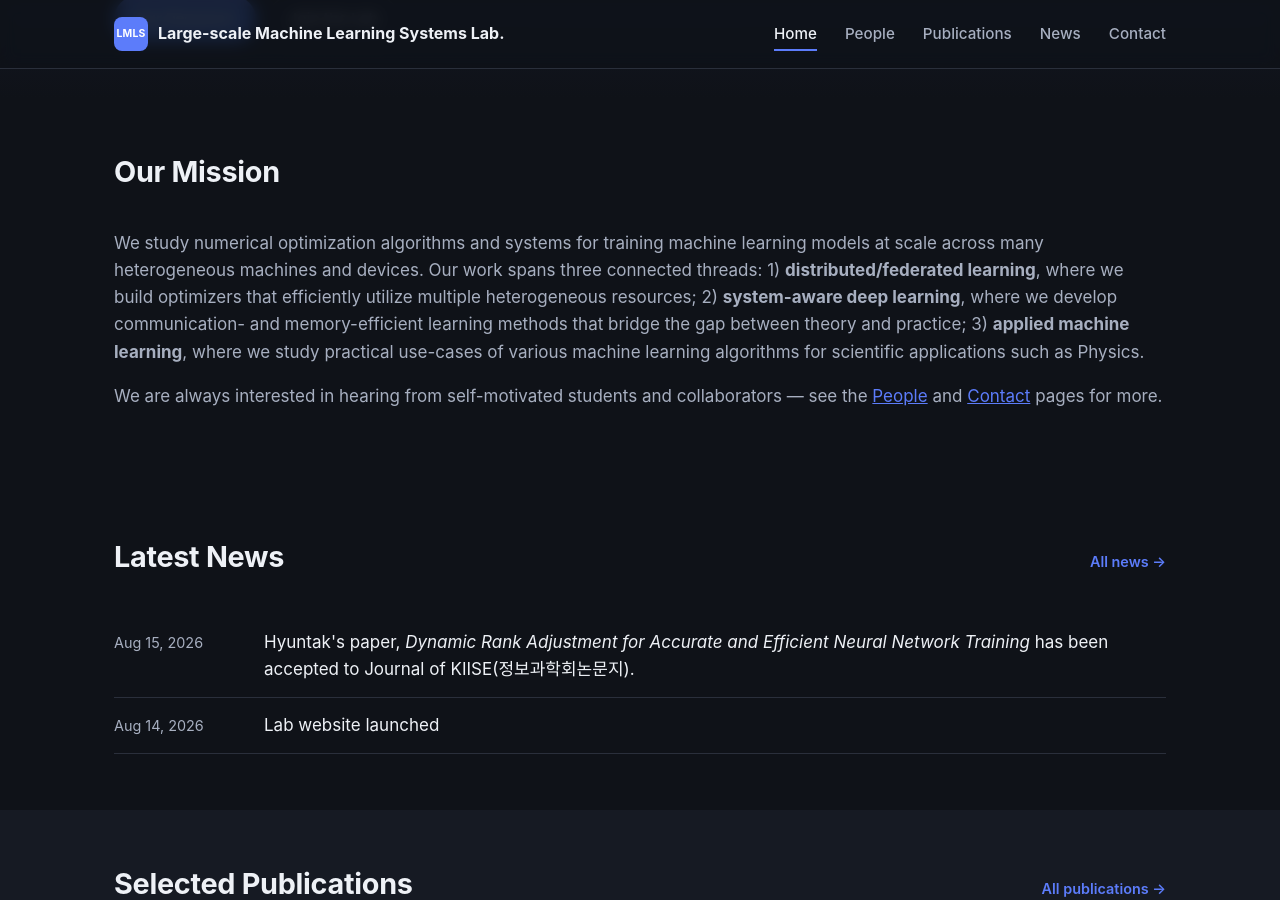
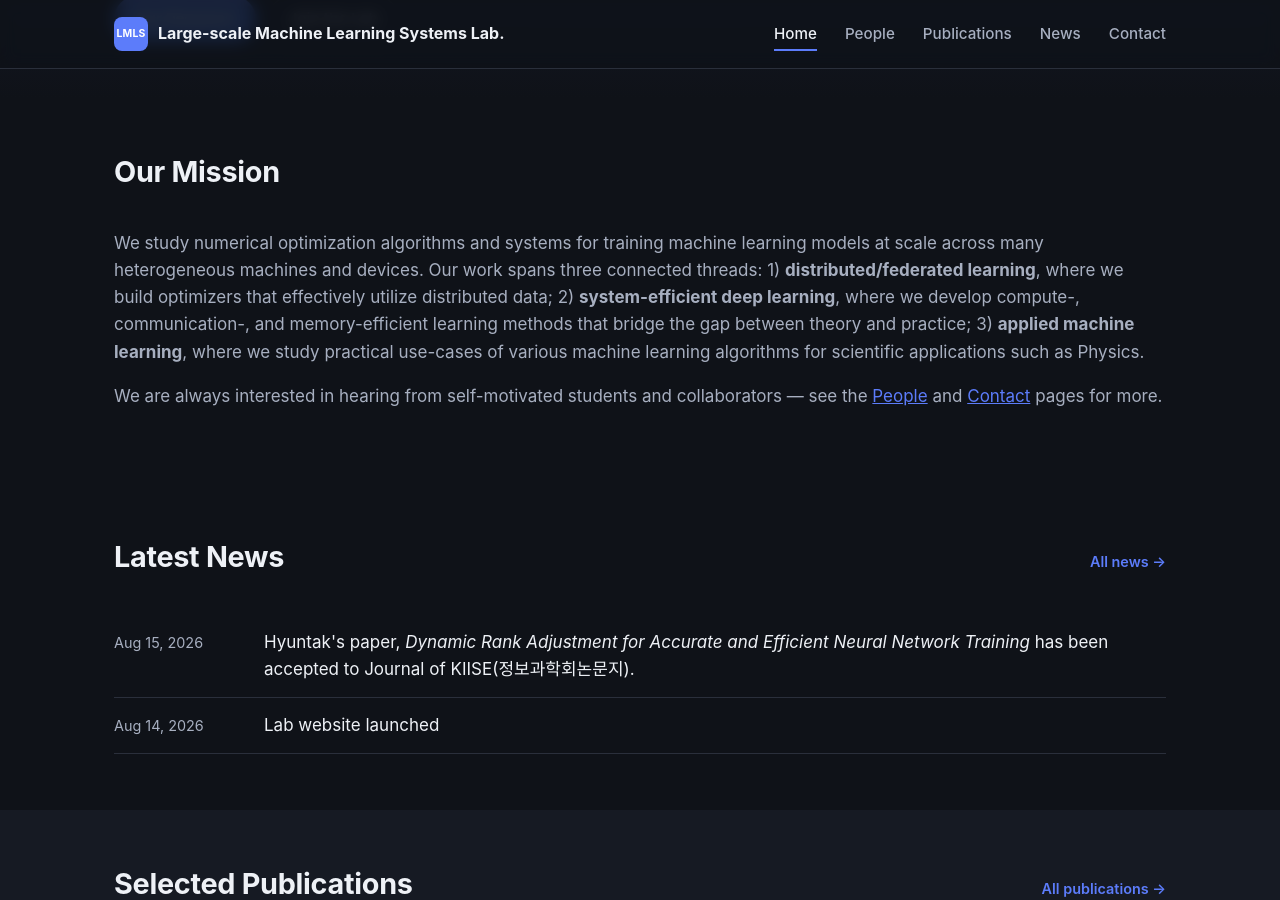
Before and after one commit to LMLS-Lab/lmls-lab.github.io, a Jekyll site: the page built from index.md, in a window 1280 px wide and 900 px high, scrolled down 362 px. Built offline with Jekyll 4.4.1, drawn with Linux system fonts in a browser that asks for light colours.

Commit message:
Updated Our Mission.

```diff
--- a/index.md
+++ b/index.md
@@ -2,7 +2,7 @@
 layout: home
 title: Home
 ---
-We study numerical optimization algorithms and systems for training machine learning models at scale across many heterogeneous machines and devices. Our work spans three connected threads: 1) **distributed/federated learning**, where we build optimizers that efficiently utilize multiple heterogeneous resources; 2) **system-aware deep learning**, where we develop communication- and memory-efficient learning methods that bridge the gap between theory and practice; 3) **applied machine learning**, where we study practical use-cases of various machine learning algorithms for scientific applications such as Physics.
+We study numerical optimization algorithms and systems for training machine learning models at scale across many heterogeneous machines and devices. Our work spans three connected threads: 1) **distributed/federated learning**, where we build optimizers that effectively utilize distributed data; 2) **system-efficient deep learning**, where we develop compute-, communication-, and memory-efficient learning methods that bridge the gap between theory and practice; 3) **applied machine learning**, where we study practical use-cases of various machine learning algorithms for scientific applications such as Physics.
 
 We are always interested in hearing from self-motivated students and collaborators — see the
 [People](/people/) and [Contact](/contact/) pages for more.
```
